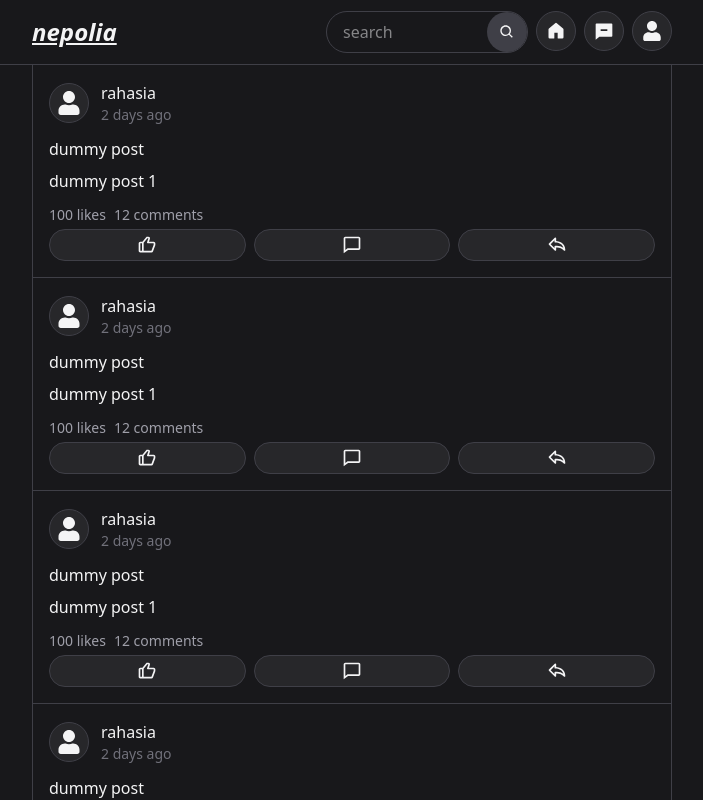
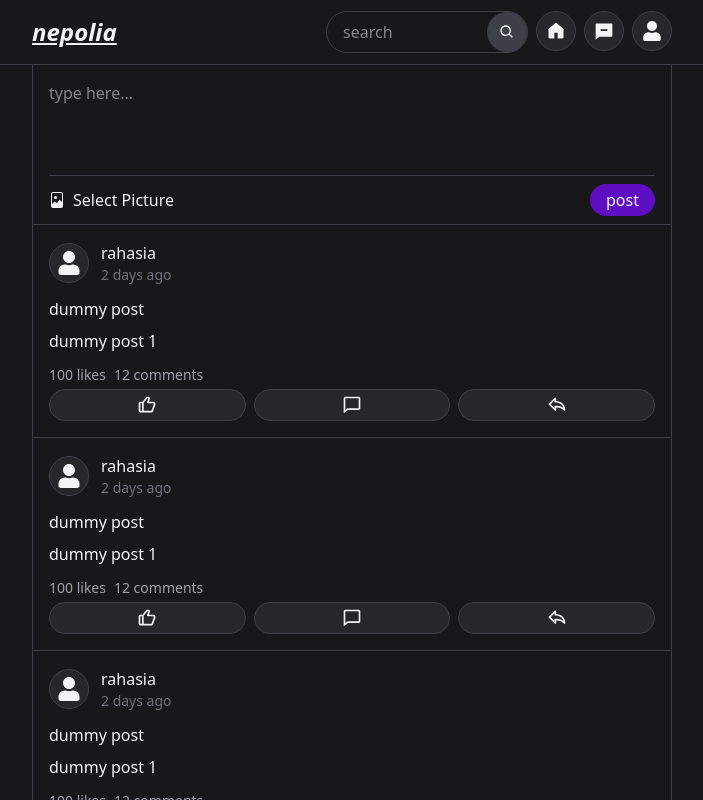
Before and after one commit to Hanep77/nepolia, a Next.js app: page /posts in a window 1280 px wide. Shown: the top 800 px of the page, without its empty margins (288-991 px from the left). Built offline with nearby package versions, Linux system fonts and the light colour scheme; no server answers.

Commit message:
implement create post and add toploader loading

```diff
--- a/package.json
+++ b/package.json
@@ -16,6 +16,7 @@
     "bcryptjs": "^3.0.2",
     "next": "15.2.4",
     "next-auth": "^4.24.11",
+    "nextjs-toploader": "^3.8.16",
     "react": "^19.0.0",
     "react-dom": "^19.0.0",
     "react-icons": "^5.5.0"
--- /dev/null
+++ b/src/actions/post.ts
@@ -0,0 +1,21 @@
+import { getCurrentUser } from "@/actions/user";
+import { prisma } from "@/lib/prisma";
+
+export const createPost = async (body: string) => {
+  const currentUser = await getCurrentUser();
+
+  if (!currentUser) {
+    return Response.json("Unauthorize", { status: 401 });
+  }
+
+  const postData = {
+    userId: currentUser.id,
+    body: body
+  }
+
+  const post = prisma.post.create({
+    data: postData
+  })
+
+  return post;
+}
--- /dev/null
+++ b/src/actions/user.ts
@@ -0,0 +1,19 @@
+import { prisma } from "@/lib/prisma"
+import { getServerSession } from "next-auth"
+
+export const getCurrentUser = async () => {
+  const session = await getServerSession();
+  const email = session?.user.email;
+
+  const user = await prisma.user.findUnique({
+    where: {
+      email: email as string
+    }
+  });
+
+  if (!user) {
+    return null;
+  }
+
+  return user;
+}
--- a/src/app/(main)/layout.tsx
+++ b/src/app/(main)/layout.tsx
@@ -1,12 +1,7 @@
 import type React from "react";
 import Navbar from "../_components/navbar";
-import { getServerSession } from "next-auth";
-import { authOptions } from "@/lib/auth";
 
 export default async function Layout({ children }: { children: React.ReactNode }) {
-  const session = await getServerSession(authOptions);
-  console.log(session);
-
   return <>
     <Navbar />
     <div className="flex justify-evenly max-w-screen-sm m-auto">
--- a/src/app/(main)/posts/page.tsx
+++ b/src/app/(main)/posts/page.tsx
@@ -1,4 +1,10 @@
+"use client";
+
+import Editor from "@/app/_components/editor";
 import Post from "@/app/_components/post"
+import axios from "axios";
+import { FormEvent, useState } from "react";
+import { BsFileImage } from "react-icons/bs";
 
 export type PostType = {
   id: number,
@@ -82,7 +88,32 @@ const data: PostType[] = [
 ]
 
 export default function Home() {
+  const [text, setText] = useState("");
+
+  const handlePost = async (e: FormEvent) => {
+    e.preventDefault();
+    const response = await axios.post("/api/post/create", { body: text });
+
+    if (response.status == 201) {
+      setText("");
+      (e.target as HTMLFormElement).editor.value = ""
+    }
+  }
+
   return <div>
+    <div className="min-h-20 border-b border-zinc-700 outline-none">
+      <form onSubmit={handlePost}>
+        <Editor rows={3} action={setText} className="p-4" />
+        <div className="border-t border-zinc-700 mx-4 py-2 flex justify-between">
+          <label htmlFor="uploadImage" className="flex items-center gap-2 cursor-pointer hover:text-zinc-200 active:text-zinc-300">
+            <BsFileImage />
+            Select Picture
+          </label>
+          <input type="file" id="uploadImage" className="hidden" />
+          <button type="submit" className="bg-violet-800 hover:bg-violet-700 active:bg-violet-600 px-4 cursor-pointer py-1 rounded-full">post</button>
+        </div>
+      </form>
+    </div>
     {data.map(post => (
       <Post key={post.id} post={post} />
     ))}
--- /dev/null
+++ b/src/app/_components/editor.tsx
@@ -0,0 +1,24 @@
+"use client";
+
+import React, { Dispatch, KeyboardEvent, SetStateAction, useState } from "react";
+
+interface EditorProps {
+  rows?: number,
+  action: Dispatch<SetStateAction<string>>,
+  className?: string,
+  defaultValue?: string
+}
+
+export default function Editor({ rows = 2, action, className, defaultValue }: EditorProps) {
+  const handleInput = (e: KeyboardEvent) => {
+    const target = e.target as HTMLTextAreaElement
+    const text = target.value.split("\n").map((value: string) => `<p>${value}</p>`).join("");
+    action(text);
+  }
+
+  return (
+    <textarea className={`${className} outline-none whitespace-pre-wrap resize-none w-full`}
+      name="editor" rows={rows} onKeyUp={handleInput} spellCheck="false" defaultValue={defaultValue} placeholder="type here..." required>
+    </textarea>
+  )
+}
--- /dev/null
+++ b/src/app/api/post/create/route.ts
@@ -0,0 +1,13 @@
+import { createPost } from "@/actions/post";
+
+export async function POST(req: Request) {
+  try {
+    const { body } = await req.json();
+    const post = await createPost(body);
+    return Response.json(post, { status: 201 });
+  } catch (error: unknown) {
+    if (error) {
+      return Response.json("internal server error", { status: 500 });
+    }
+  }
+}
--- a/src/app/layout.tsx
+++ b/src/app/layout.tsx
@@ -1,6 +1,7 @@
 import type { Metadata } from "next";
 import { Geist, Geist_Mono } from "next/font/google";
 import "./globals.css";
+import NextTopLoader from "nextjs-toploader";
 
 const geistSans = Geist({
   variable: "--font-geist-sans",
@@ -27,6 +28,7 @@ export default function RootLayout({
       <body
         className={`${geistSans.variable} ${geistMono.variable} bg-zinc-900 text-zinc-100 antialiased`}
       >
+        <NextTopLoader color="oklch(43.2% 0.232 292.759)" showSpinner={false} />
         {children}
       </body>
     </html>
```
Also changed, not shown: 1 other file (tests, documents, lock files or other folders).
